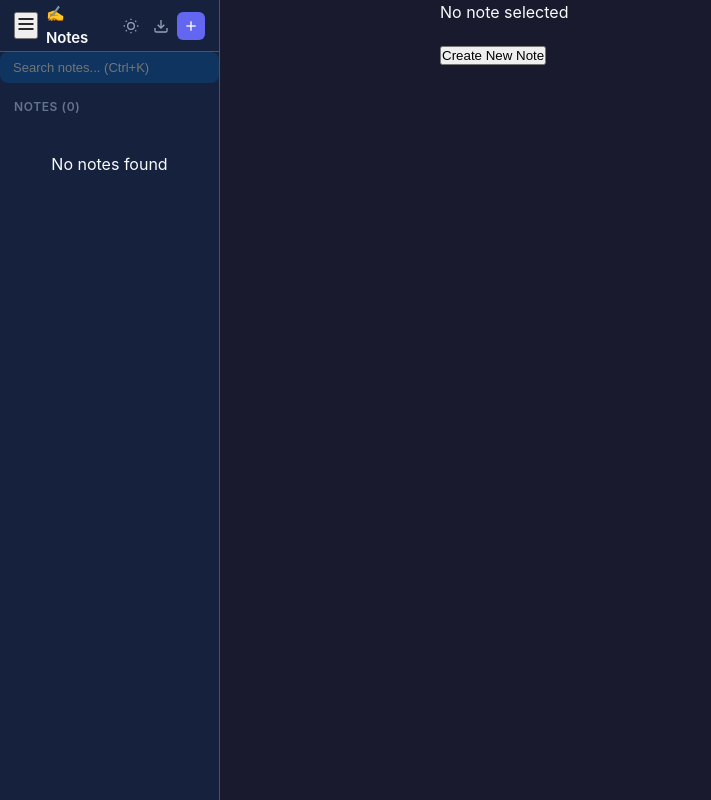
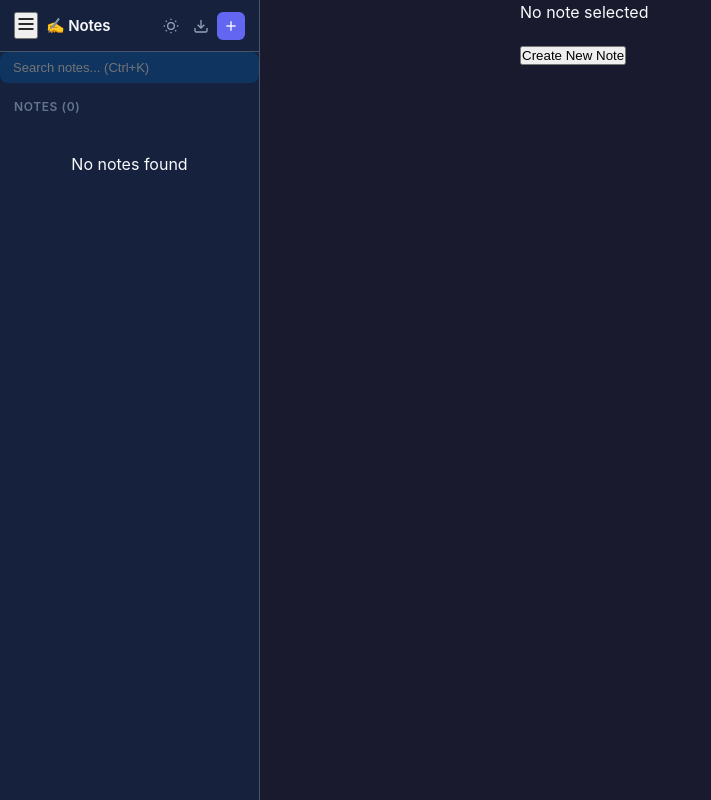
Before and after one commit to Tinux-67/Writing-for-me, a React (Vite) app in the folder web-app/: page / in a window 1280 px wide. Shown: the whole page, without its empty margins (0-711 px from the left). Built offline with nearby package versions, Linux system fonts and the light colour scheme.

Commit message:
fix: sidebar width 220px → 260px for longer note titles

```diff
--- a/web-app/src/styles/index.css
+++ b/web-app/src/styles/index.css
@@ -68,7 +68,7 @@
   --editor-cursor: #6366f1;
 
   /* Sidebar */
-  --sidebar-width: 220px;
+  --sidebar-width: 260px;
   --sidebar-collapsed-width: 60px;
 
   /* Z-index layers */
```
